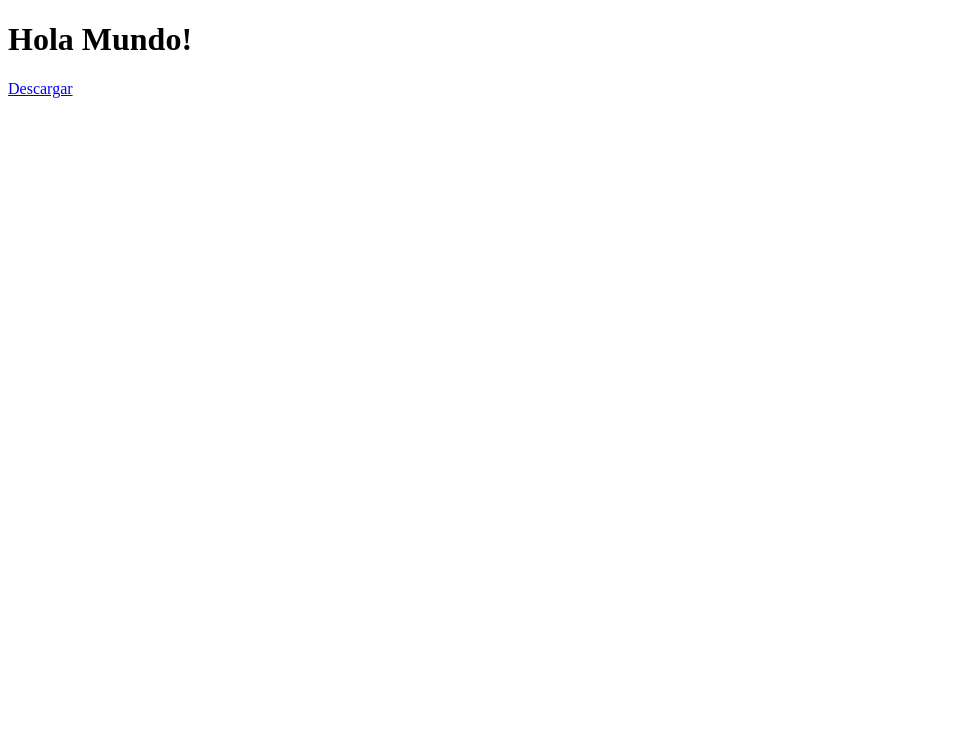
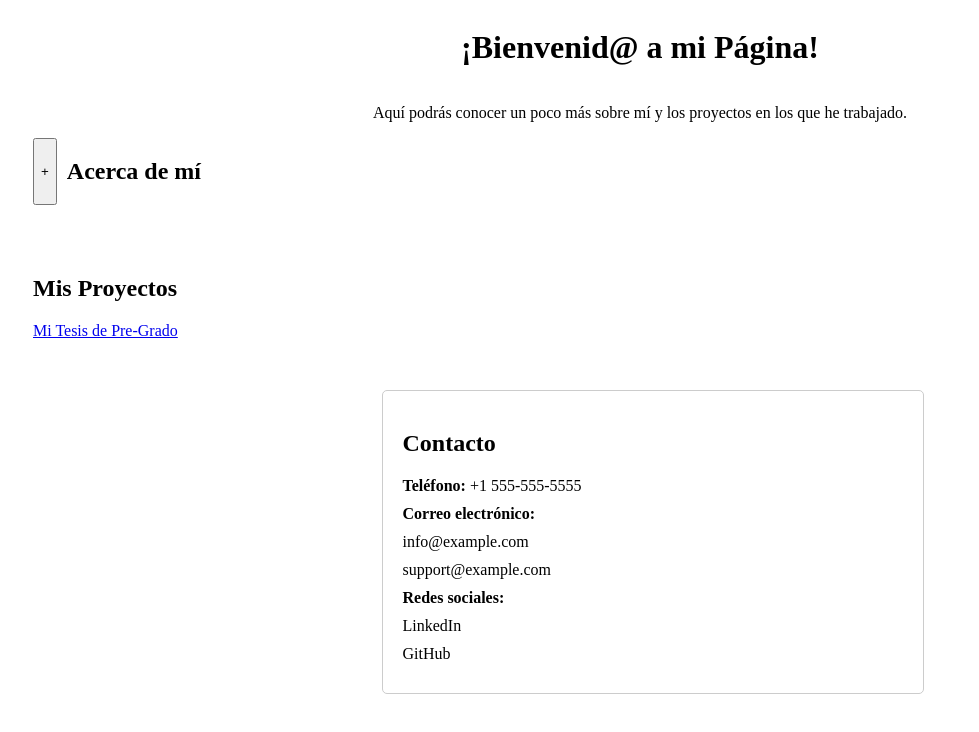
Before and after one commit to edurace21/edurace21.github.io, a plain HTML site: page index.html in a window 1280 px wide. Shown: the whole page, without its empty margins (0-979 px from the left). Drawn offline with Linux system fonts and the light colour scheme.

Commit message:
update en pagina web

```diff
--- a/index.html
+++ b/index.html
@@ -1,10 +1,63 @@
 <!DOCTYPE html>
 <html>
 <head>
-<title>Hola Mundo</title>
+    <title>Eduardo Carrera</title>
+    <link href="styles.css" rel="stylesheet">
 </head>
 <body>
-<h1>Hola Mundo!</h1>
-<a href="EduardoCarrera-Design and Prototyping of a Low-Cost Autonomous Vehicle.pdf" download="EduardoCarrera-Design and Prototyping of a Low-Cost Autonomous Vehicle.pdf">Descargar</a>
+    <div id="header">
+        <h1>¡Bienvenid@ a mi Página!</h1>
+        <p>Aquí podrás conocer un poco más sobre mí y los proyectos en los que he trabajado.</p>
+    </div>
+
+    <div id="content">
+
+        <div id="bio">
+            <button id="bio-btn">+</button>
+            <h2>Acerca de mí</h2>
+
+        </div>
+        <div id="bio-content" style="display: none;">
+            <p>Biografia...</p>
+        </div>
+
+
+
+        <div id="proyectos">
+            <h2>Mis Proyectos</h2>
+
+            <a href="EduardoCarrera-Design and Prototyping of a Low-Cost Autonomous Vehicle.pdf" download="EduardoCarrera-Design and Prototyping of a Low-Cost Autonomous Vehicle.pdf">Mi Tesis de Pre-Grado</a>
+
+        </div>
+
+        <div class="contact">
+            <h2>Contacto</h2>
+            <ul>
+                <li>
+                    <strong>Teléfono:</strong>
+                    <a>+1 555-555-5555</a>
+                </li>
+                <li>
+                    <strong>Correo electrónico:</strong>
+                    <ul>
+                        <li><a href="mailto:info@example.com">info@example.com</a></li>
+                        <li><a href="mailto:support@example.com">support@example.com</a></li>
+                    </ul>
+                </li>
+                <li>
+                    <strong>Redes sociales:</strong>
+                    <ul>
+                        <li><a href="https://www.linkedin.com/company/example">LinkedIn</a></li>
+                        <li><a href="https://github.com/edurace21/">GitHub</a></li>
+
+                    </ul>
+                </li>
+            </ul>
+        </div>
+
+    </div>
+
+    <script src="main.js"></script>
+
 </body>
 </html>
--- /dev/null
+++ b/main.js
@@ -0,0 +1,11 @@
+function toggle() {
+    var content = document.getElementById("bio-content");
+    if (content.style.display === "none") {
+      content.style.display = "block";
+      content.style.transition = "all 1s ease-in-out";
+    } else {
+      content.style.display = "none";
+    }
+  }
+
+  document.getElementById("bio-btn").addEventListener("click", toggle);
--- /dev/null
+++ b/styles.css
@@ -0,0 +1,66 @@
+#header {
+    display: flex;
+    justify-content: center;
+    align-items: center;
+    flex-direction: column;
+}
+
+#content {
+    margin-left: 25px;
+    display: flex;
+    justify-content: left;
+    align-items: left;
+    flex-direction: column;
+}
+
+
+#bio {
+display: flex;
+justify-content: flex-start;
+}
+
+#bio-btn {
+    margin-right: 10px;
+}
+
+#bio-content{
+    margin-left: 40px;
+}
+
+
+#proyectos{
+    margin-top: 50px;
+    margin-bottom: 50px;
+}
+
+
+.contact {
+    width: 100%;
+    max-width: 500px;
+    margin: 0 auto;
+    padding: 20px;
+    background-color: #fff;
+    border: 1px solid #ccc;
+    border-radius: 5px;
+}
+
+.contact ul {
+    list-style-type: none;
+    margin: 0;
+    padding: 0;
+}
+
+.contact ul li {
+    margin: 10px 0;
+}
+
+.contact ul li a {
+    color: #000;
+    font-size: 16px;
+    text-decoration: none;
+}
+
+.contact ul li a:hover {
+    color: #aaa;
+    text-decoration: underline;
+}
```
